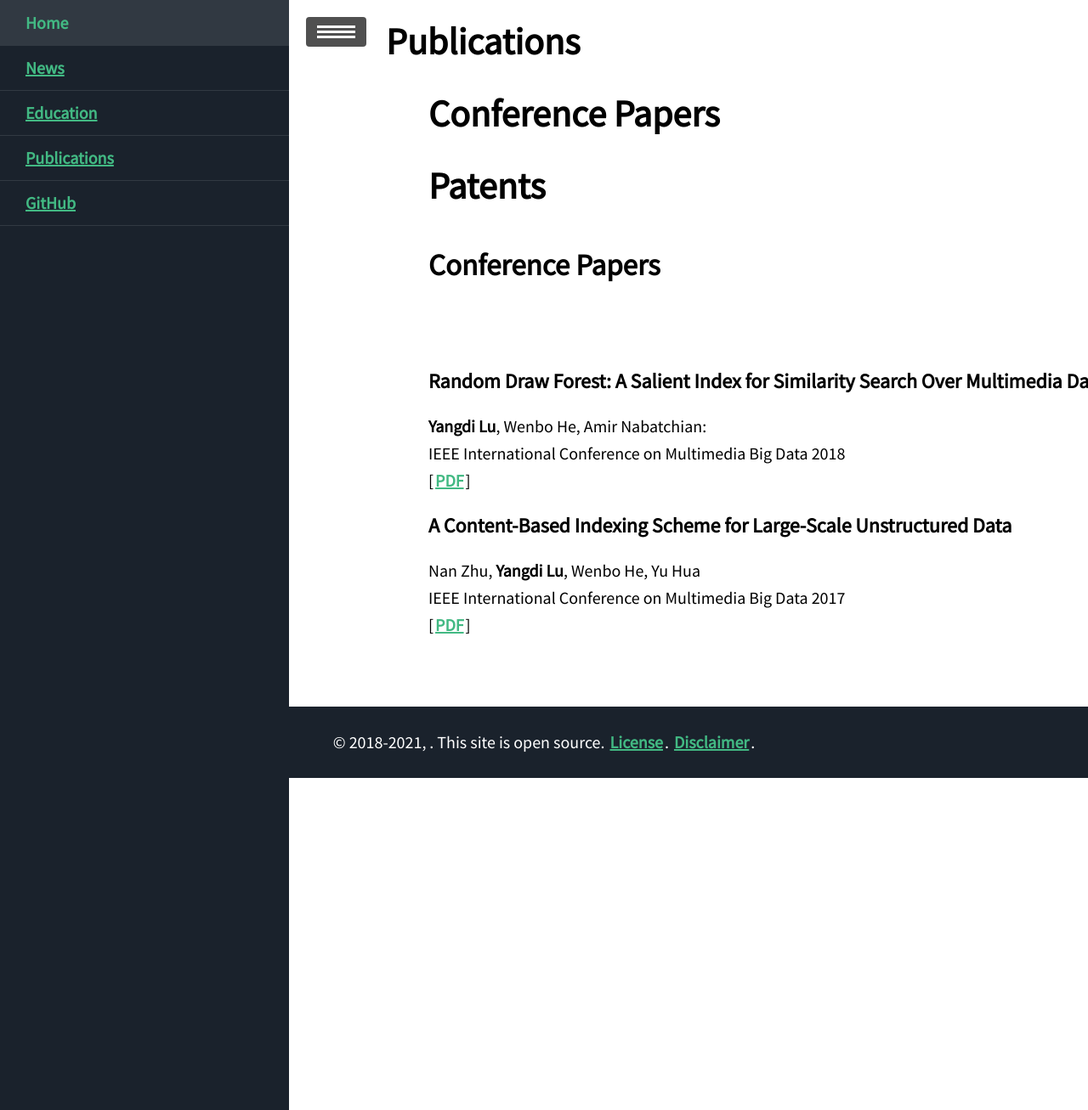
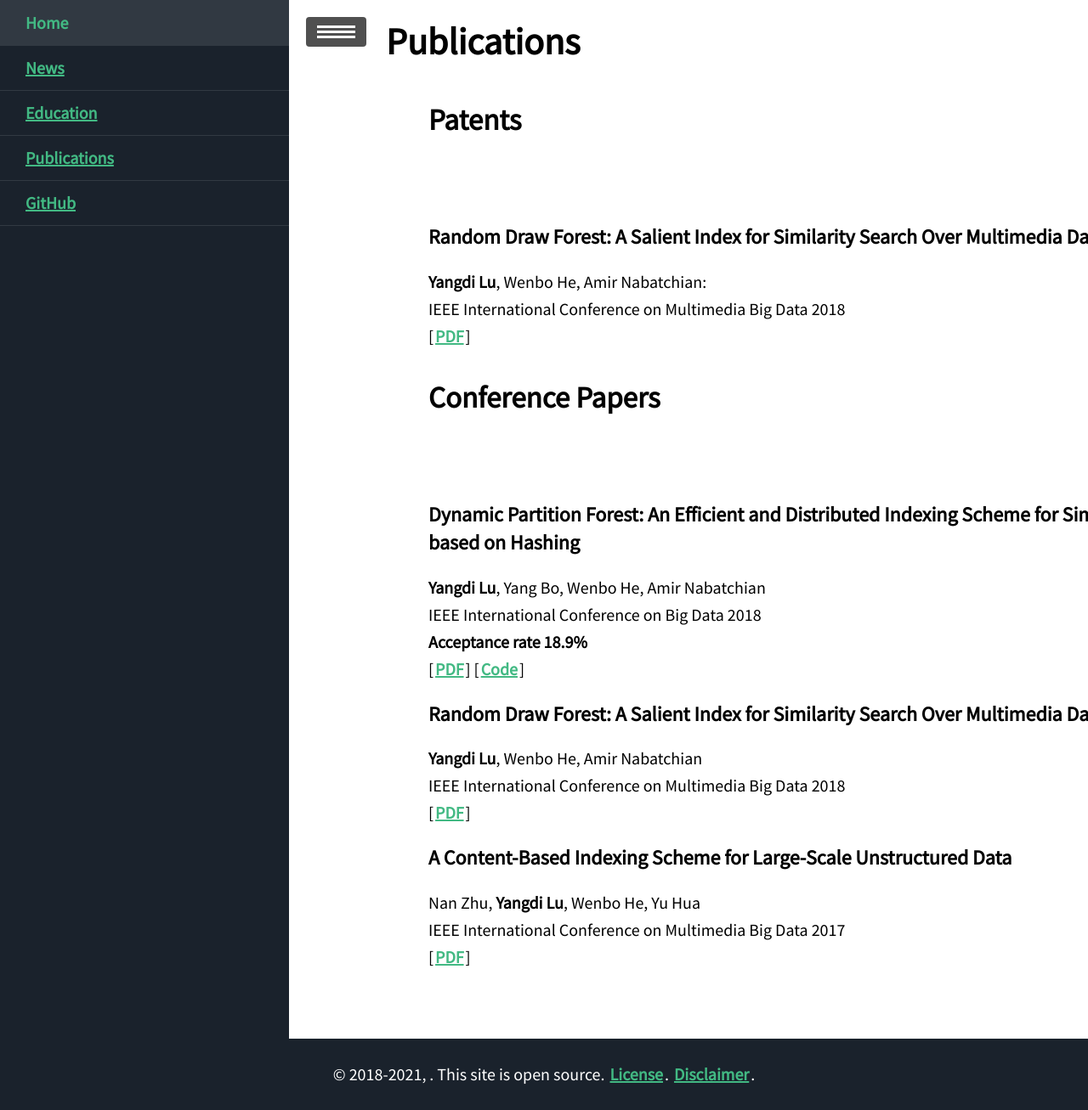
Before and after one commit to MacLLL/MacLLL.github.io, a Jekyll site: the page built from blog/tags.html, in a window 1280 px wide and 1307 px high. Shown: the whole window at 85% size. Built offline with Jekyll 4.4.1, drawn with Linux system fonts in a browser that asks for light colours; nearby versions of some CDN libraries.

Commit message:
Update tags.html

```diff
--- a/blog/tags.html
+++ b/blog/tags.html
@@ -5,14 +5,33 @@ title: Publications
 
 <h1>{{ page.title }}</h1>
 
-<div class="container">
-  <h1>Conference Papers</h1>
+<section id="pub" class="bg-light-gray">
+        <div class="container">
+            <div class="row">
+                <div class="col-lg-12 text-center">
+                    <h2 class="section-heading">Patents</h2>
+                    <br> <br>
+                </div>
+            </div>
 
 
+          <div class="row" id="seq">
+                <div class="col-lg-12">
+                    <h4 class="text-muted">Random Draw Forest: A Salient Index for Similarity Search Over Multimedia Data</h4>
+                </div>
+                <div class="col-md-12 text-muted">
+                    <b>Yangdi Lu</b>, Wenbo He, Amir Nabatchian:
+                </div>
+                <div class="col-md-12 text-muted">
+                    IEEE International Conference on Multimedia Big Data 2018
+                </div>
+                <div class="col-md-12">
+                    [<a target="_blank" href="https://ieeexplore.ieee.org/document/8499436">PDF</a>]
+                </div>
+            </div>
 
-  <h1>Patents</h1>
-
-</div>
+          </div>
+</section>
 
 <section id="pub" class="bg-light-gray">
         <div class="container">
@@ -26,10 +45,30 @@ title: Publications
 
           <div class="row" id="seq">
                 <div class="col-lg-12">
+                    <h4 class="text-muted">Dynamic Partition Forest: An Efficient and Distributed Indexing Scheme for Similarity Search based on Hashing</h4>
+                </div>
+                <div class="col-md-12 text-muted">
+                    <b>Yangdi Lu</b>, Yang Bo, Wenbo He, Amir Nabatchian
+                </div>
+                <div class="col-md-12 text-muted">
+                    IEEE International Conference on Big Data 2018
+                </div>
+
+                <div class="col-md-12 text-muted">
+                    <b>Acceptance rate 18.9%</b>
+                </div>
+
+                <div class="col-md-12">
+                    [<a target="_blank" href="https://ieeexplore.ieee.org/document/8622321">PDF</a>] [<a target="_blank" href="https://github.com/MacLLL/SimilaritySearchByRDF">Code</a>]
+                </div>
+            </div>
+
+          <div class="row" id="seq">
+                <div class="col-lg-12">
                     <h4 class="text-muted">Random Draw Forest: A Salient Index for Similarity Search Over Multimedia Data</h4>
                 </div>
                 <div class="col-md-12 text-muted">
-                    <b>Yangdi Lu</b>, Wenbo He, Amir Nabatchian:
+                    <b>Yangdi Lu</b>, Wenbo He, Amir Nabatchian
                 </div>
                 <div class="col-md-12 text-muted">
                     IEEE International Conference on Multimedia Big Data 2018
```
